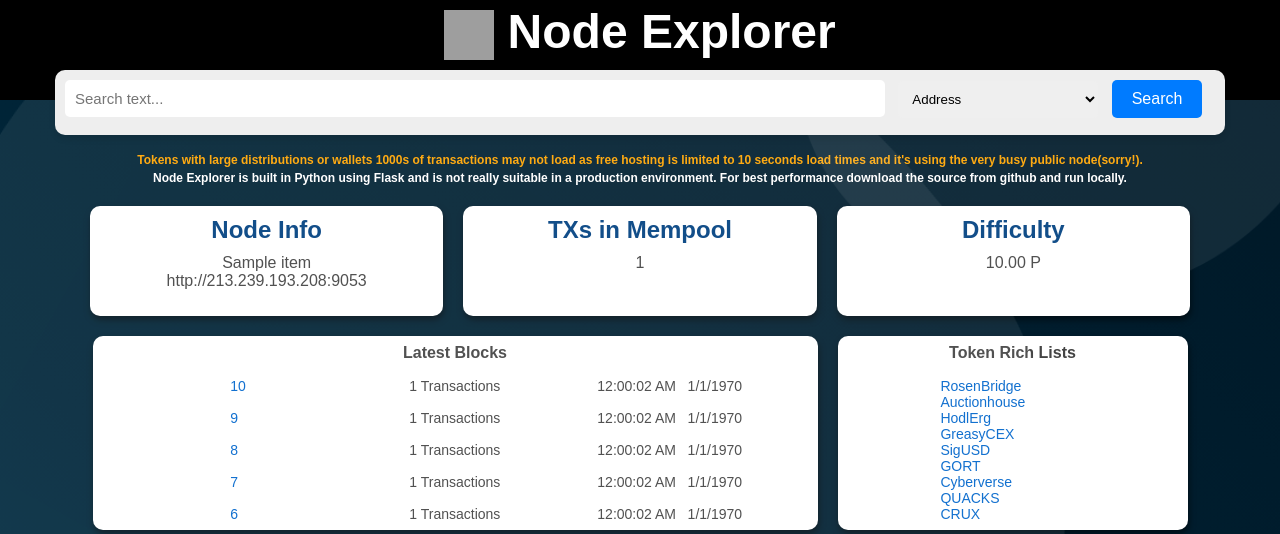
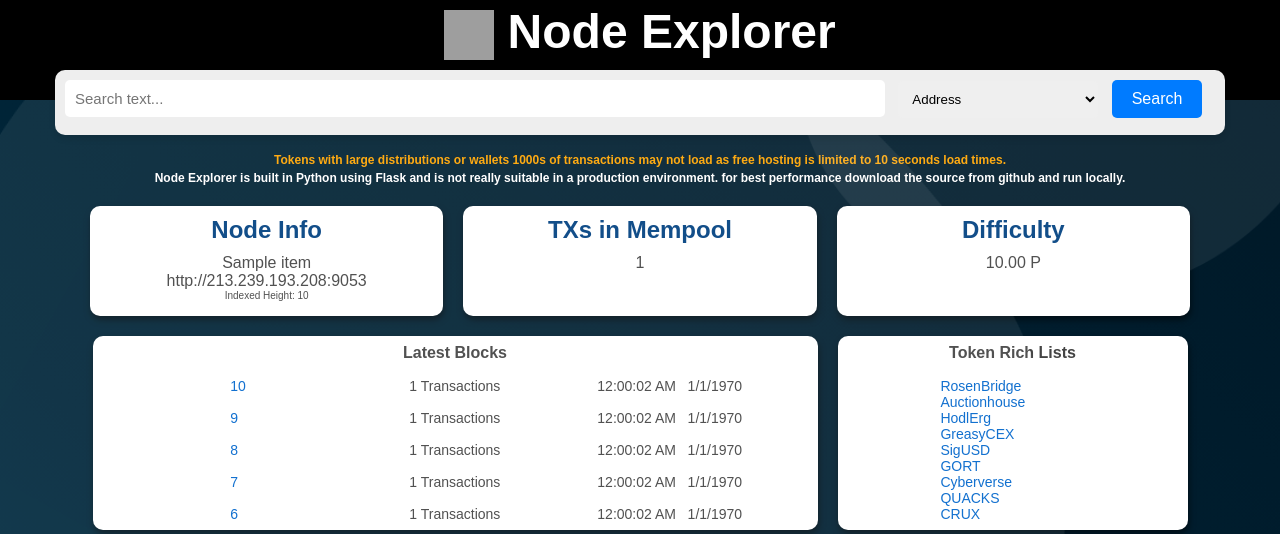
Before and after one commit to FlyingPig69/Ergo-node-explorer, a Flask app: page / in a window 1280 px wide; the page is wider, and only the part inside the window is pictured. Shown: the top 534 px of that part. Run offline with Flask 3, Linux system fonts and the light colour scheme; a database or web service that is not in the repository returns one stand-in record (values such as "Sample title"); data that the repository does not hold is empty; grey boxes are pictures that could not be loaded.

Commit message:
Update index.html

```diff
--- a/api/templates/index.html
+++ b/api/templates/index.html
@@ -219,10 +219,10 @@
 
     <div class="container" >
         <span style="color: orange; font-weight: bold; font-size:12px; text-align:left;" >
-            Tokens with large distributions or wallets 1000s of transactions may not load as free hosting is limited to 10 seconds load times and it's using the very busy public node(sorry!).<br>
+            Tokens with large distributions or wallets 1000s of transactions may not load as free hosting is limited to 10 seconds load times.<br>
         </span>
         <span style="color: white; font-weight: bold; font-size:12px; text-align:left;" >
-            Node Explorer is built in Python using Flask and is not really suitable in a production environment. For best performance download the source from github and run locally.
+            Node Explorer is built in Python using Flask and is not really suitable in a production environment. for best performance download the source from github and run locally.
         </span>
         <div class="card-container style="margin: 0 auto;">
             <!-- Card 1: Node Name -->
@@ -231,6 +231,7 @@
                 <div class="card-text">
                     {{ info_data.name }}<br>
                     {{ base_url }}<br>
+                    <span style="font-size:10px;">Indexed Height: {{indexed_height}}</span>
                     </div>
             </div>
 
```
